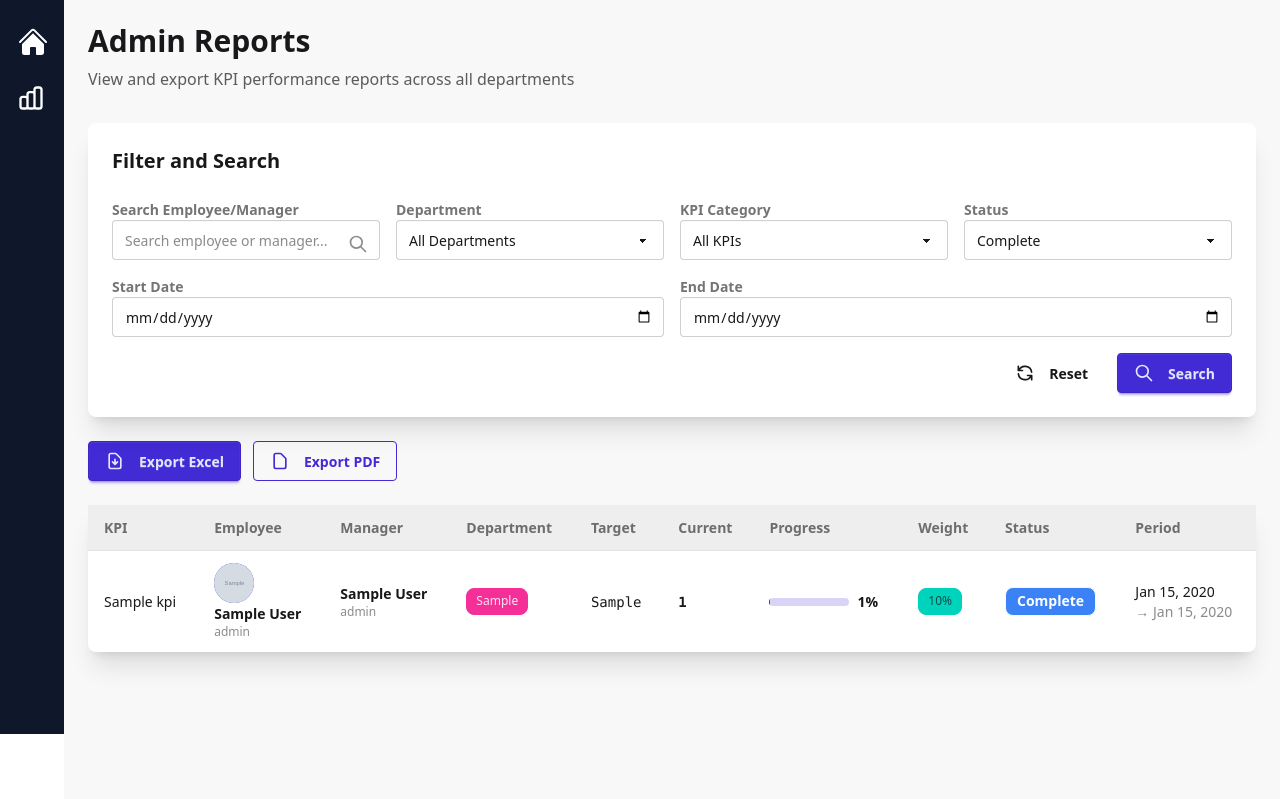
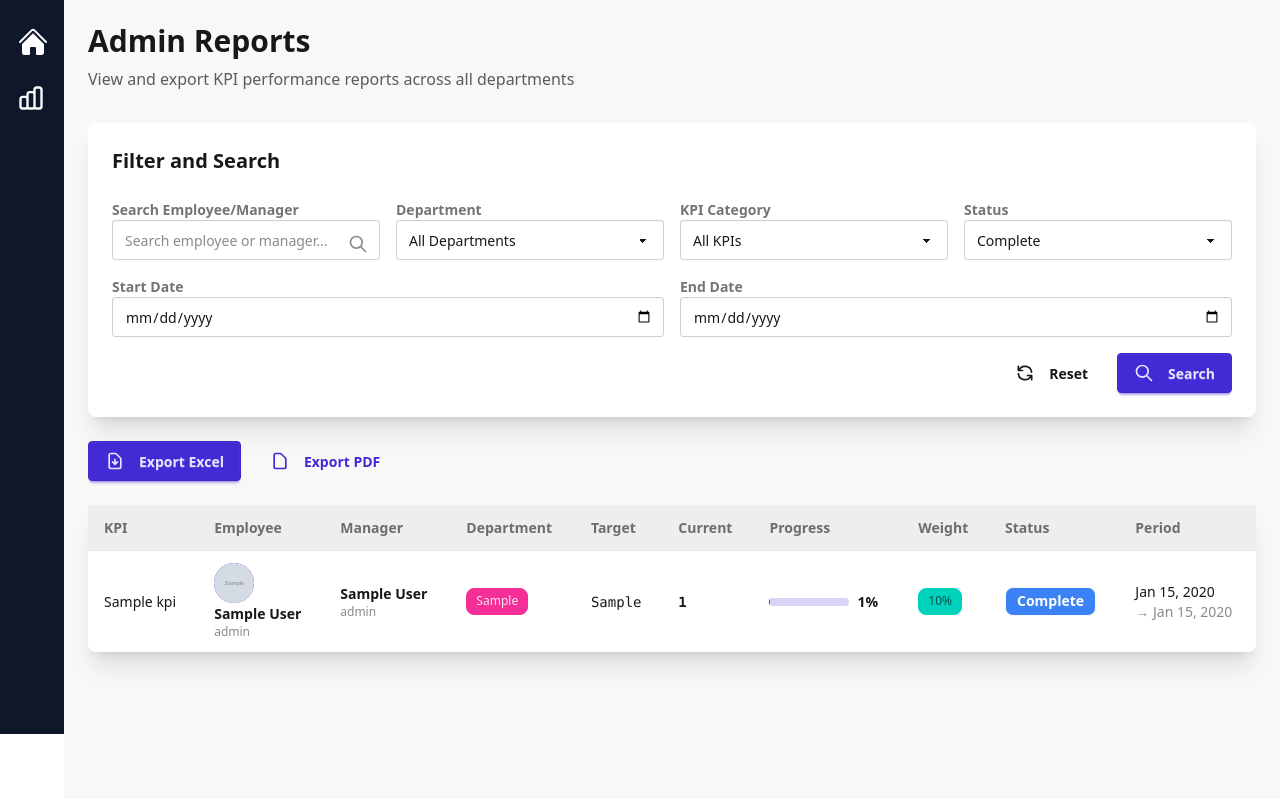
Before and after one commit to emanqarooni/KPI_Task_Management, a Django app: template kpi/main_app/templates/reports/admin_reports.html in a window 1280 px wide. Shown: the part 66-865 px from the top of the page. Run offline with Django 3.2, Linux system fonts and the light colour scheme; the template is opened without the code that fills it: most values are stand-ins (such as "Sample title", 1, 10 or a date in 2020); grey boxes marked "Sample" are stand-in pictures; style sheets or scripts are compiled from the project's sources.

Commit message:
changed export buttons styling in admin reports

```diff
--- a/kpi/main_app/templates/reports/admin_reports.html
+++ b/kpi/main_app/templates/reports/admin_reports.html
@@ -135,7 +135,7 @@
       </svg>
       Export Excel
     </a>
-    <a href="{% url 'admin_export_pdf' %}?{{ request.GET.urlencode }}" class="btn btn-outline btn-primary">
+    <a href="{% url 'admin_export_pdf' %}?{{ request.GET.urlencode }}" class="btn btn-primary btn-ghost">
       <svg xmlns="http://www.w3.org/2000/svg" class="h-5 w-5 mr-2" fill="none" viewBox="0 0 24 24" stroke="currentColor">
         <path stroke-linecap="round" stroke-linejoin="round" stroke-width="2" d="M7 21h10a2 2 0 002-2V9.414a1 1 0 00-.293-.707l-5.414-5.414A1 1 0 0012.586 3H7a2 2 0 00-2 2v14a2 2 0 002 2z" />
       </svg>
```
